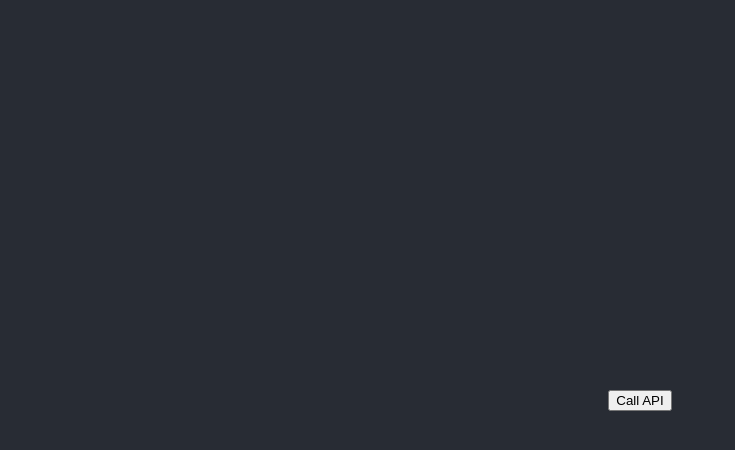
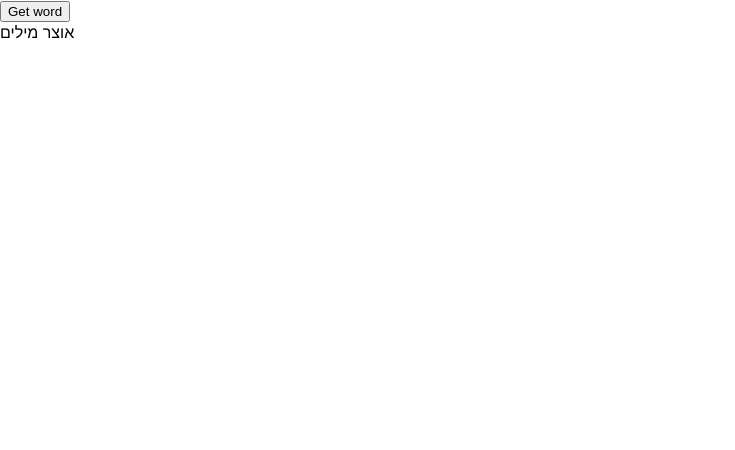
Before and after one commit to poncho67/mishak-milim, a React (Create React App) app in the folder frontend/: page / in a window 1280 px wide. Shown: the top 450 px of the page, without its empty margins (0-735 px from the left). Built offline with nearby package versions, Linux system fonts and the light colour scheme.

Commit message:
Frontend: use class ans state - working

```diff
--- a/frontend/src/App.js
+++ b/frontend/src/App.js
@@ -1,23 +1,31 @@
-import logo from './logo.svg';
-import './App.css';
+import React, {Component} from 'react';
+import { useState } from 'react';
+
+class App extends Component {
+
+    constructor(props) {
+        super(props);
+        this.state = {
+            currentWord: 'אוצר מילים'
+        };
+    }
 
 
-function callApi() {
-//  alert('Button was pressed!');
-//  .then(data => alert(data))
-  fetch('./api/generate', { method: 'GET' })
-   .then(data => data.json())
-   .then(json => alert(JSON.stringify(json)))
-}
+   getWord() {
+       fetch('./api/generate', { method: 'GET' })
+       .then(data => data.json())
+       .then(json => this.setState({ currentWord: json['word'] }))
+   }
 
-function App() {
-  return (
-    <div className="App">
-      <header className="App-header">
-         <button onClick={callApi}>Call API</button>
-      </header>
-    </div>
-  );
+
+   render() {
+       return (
+           <div>
+               <button onClick={() => this.getWord()}> Get word </button>
+               <div>{this.state.currentWord}</div>
+           </div>
+       )
+   }
 }
 
 export default App;
```
Also changed, not shown: 12 other files (tests, documents, lock files or other folders).
